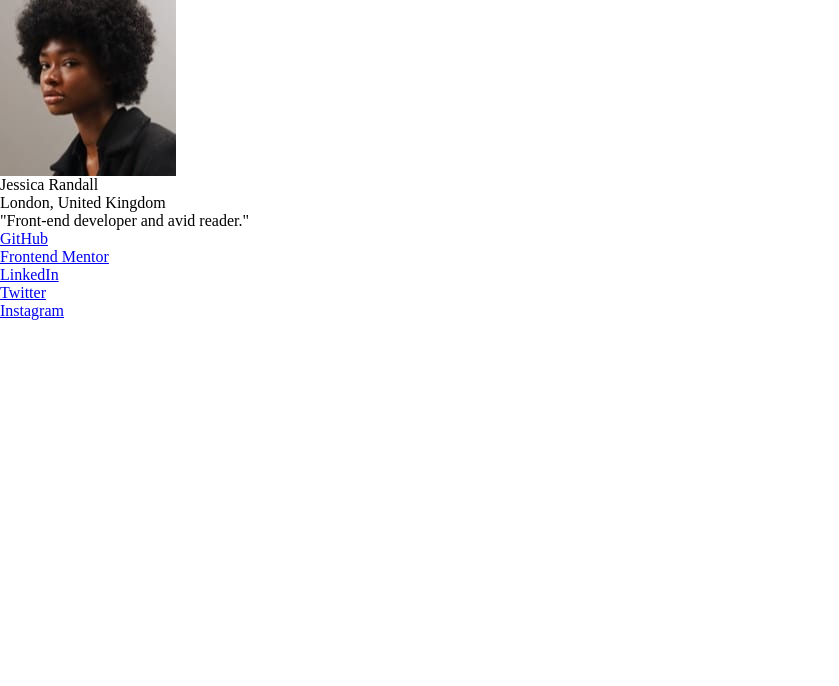
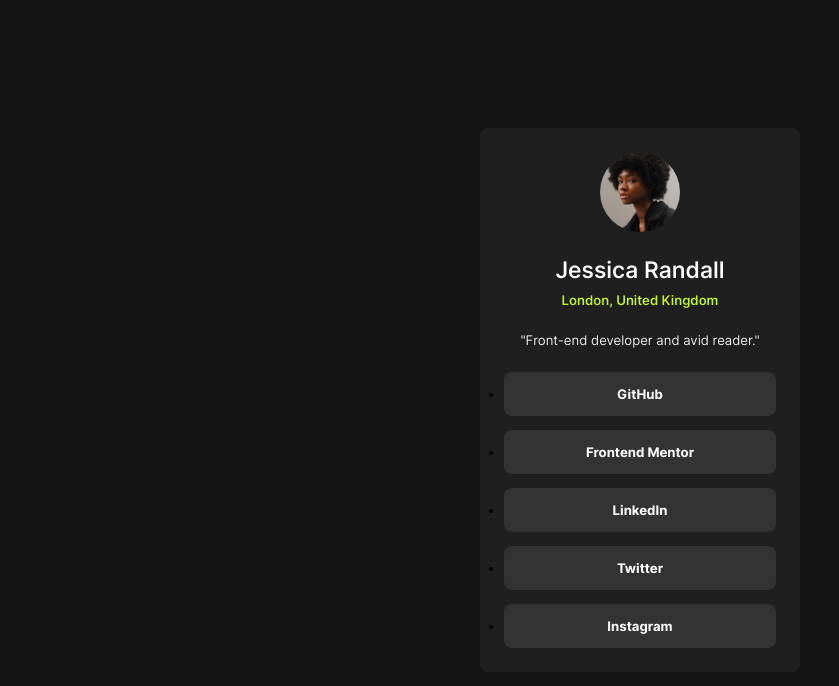
Before and after one commit to oaved/social-links-profile, a plain HTML site: page index.html in a window 1280 px wide. Shown: the whole page, without its empty margins (0-839 px from the left). Drawn offline with Linux system fonts and the light colour scheme.

Commit message:
Style the page.

```diff
--- a/index.html
+++ b/index.html
@@ -14,14 +14,12 @@
   <section class="social-links-card">
 
     <article class="profile">
-      <figure>
-        <img src="assets/images/avatar-jessica.jpeg" alt="Avatar picture">
-      </figure>
+      <img class="profile-picture" src="assets/images/avatar-jessica.jpeg" alt="Avatar picture">
       <div class="profile__name-location">
-        <h1>Jessica Randall</h1>
-        <h2>London, United Kingdom</h2>
+        <h1 class="fs-heading clr-neutral-100 fw-semibold">Jessica Randall</h1>
+        <h2 class="fs-paragraph clr-primary-400 fw-semibold">London, United Kingdom</h2>
       </div>
-      <p>"Front-end developer and avid reader."</p>
+      <p class="fs-paragraph clr-neutral-100 fw-normal">"Front-end developer and avid reader."</p>
     </article>
 
 
--- a/style.css
+++ b/style.css
@@ -33,16 +33,16 @@ video {
     --clr-neutral-800: hsl(0 0 12);
     --clr-neutral-900: hsl(0 0 8);
 
-    --fs-400: 0.875rem;
-    --fs-600: 1.25rem;
+    --fs-400: 0.825rem;
+    --fs-600: 1.425rem;
 
     --fs-paragraph: var(--fs-400);
     --fs-heading: var(--fs-600);
 
     --ff-primary: Inter;
 
-    --fw-normal: 400;
-    --fw-semibold: 600;
+    --fw-normal: 350;
+    --fw-semibold: 550;
     --fw-bold: 700;
 }
 
@@ -84,6 +84,68 @@ video {
 
 /* COMPONENTS */
 
+body {
+    background-color: var(--clr-neutral-900);
+    font-family: var(--ff-primary);
+    display: grid;
+    place-content: center;
+    height: 100vh;
+}
+
+a {
+    text-decoration: none;
+    color: var(--clr-neutral-100);
+}
+
+.social-links-card {
+    background-color: var(--clr-neutral-800);
+    padding: 1.5rem;
+    text-align: center;
+    border-radius: 0.5rem;
+    display: grid;
+    gap: 1.5rem;
+    width: 320px;
+}
+
+.profile {
+    display: flex;
+    flex-direction: column;
+    align-items: center;
+    gap: 1.5rem;
+}
+
+.profile-picture {
+    border-radius: 50%;
+    max-width: 5rem;
+}
+
+.profile__name-location {
+    display: grid;
+    gap: 0.5rem;
+}
+
+ul {
+    display: grid;
+    gap: 0.875rem;
+}
+
+li {
+    background-color: var(--clr-neutral-700);
+    padding: 0.875rem;
+    font-size: var(--fs-paragraph);
+    font-weight: var(--fw-bold);
+    border-radius: 0.5rem;
+    transition: all 0.25s ease;
+}
+
+li:hover {
+    background-color: var(--clr-primary-400);
+    cursor: pointer;
+}
+
+li:hover a {
+    color: var(--clr-neutral-900);
+}
 
 .attribution { font-size: 11px; text-align: center; }
 .attribution a { color: hsl(228, 45%, 44%); }
```
